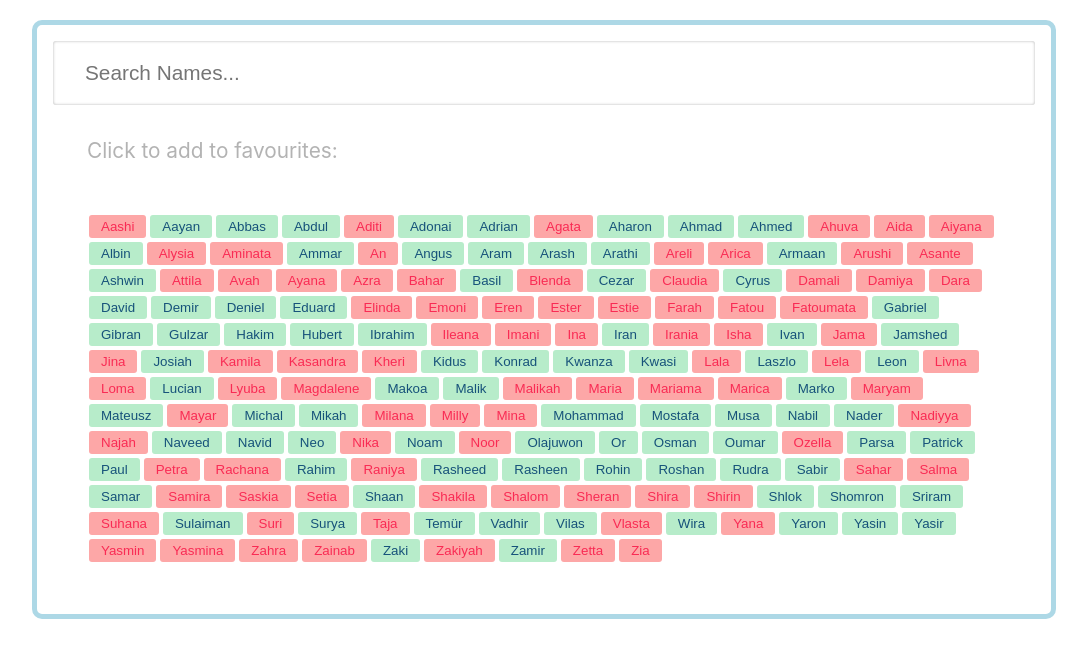
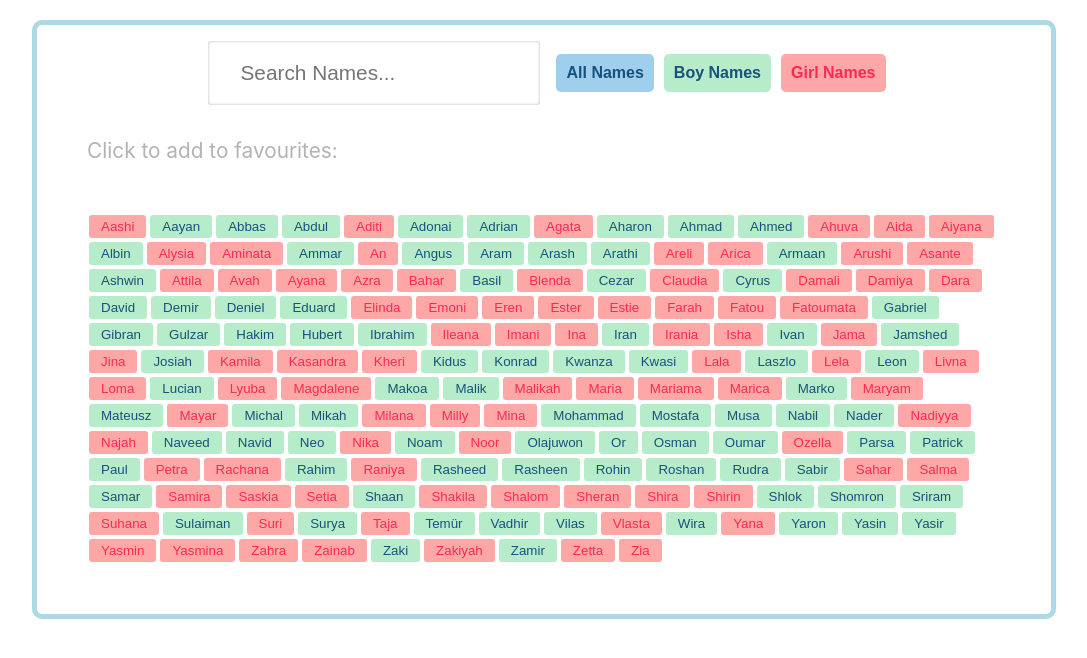
Before and after one commit to Jontas77/baby-names-react, a React (Create React App) app: page / in a window 1280 px wide. Shown: the top 658 px of the page, without its empty margins (96-1183 px from the left). Built offline with nearby package versions, Linux system fonts and the light colour scheme.

Commit message:
Worked on level 4

```diff
--- a/src/App.css
+++ b/src/App.css
@@ -19,7 +19,6 @@ input[type="text"] {
   box-shadow: inset 0 0 3px rgba(0, 0, 0, 0.3);
   border-radius: 3px;
   padding: 0 2rem;
-  width: calc(100% - 2rem);
   height: 4rem;
   transition: box-shadow 0.1s;
 }
@@ -27,6 +26,66 @@ input[type="text"] {
 input[type="text"]:focus {
   outline: none;
   box-shadow: inset 0 0 1px 3px rgb(154, 196, 222);
+}
+
+header {
+  display: flex;
+  justify-content: center;
+  align-items: center;
+}
+
+.all-names {
+  background: #a0cfee;
+  color: #16527a;
+}
+
+.all-names:hover {
+  background: #ee4f05;
+}
+
+.all-names:focus {
+  background: #ee4f05;
+  outline: none;
+  border: none;
+}
+
+.boy {
+  background: #b7ecca;
+  color: #16527a;
+}
+
+.girl {
+  background: #fda7a7;
+  color: #f92b54;
+}
+
+.boy:hover {
+  background: #8bc4ea;
+}
+
+.boy:focus {
+  background: #8bc4ea;
+  outline: none;
+  border: none;
+}
+
+.girl:hover {
+  background: #ffadd9;
+}
+
+.girl:focus {
+  background: #ffadd9;
+  outline: none;
+  border: none;
+}
+
+.gender button {
+  border: none;
+  border-radius: 5px;
+  padding: 10px;
+  margin-right: 10px;
+  font-size: 16px;
+  font-weight: 600;
 }
 
 /* NameList*/
--- a/src/App.js
+++ b/src/App.js
@@ -3,6 +3,7 @@ import BabyNamesData from "./data/babyNamesData.json";
 
 //Import Components
 import SearchBar from "./components/SearchBar";
+import FilterGender from "./components/FilterGender";
 import Favourites from "./components/Favourites";
 import FavList from "./components/FavouriteList";
 
@@ -22,11 +23,14 @@ const App = () => {
 
   return (
     <div className="container">
+      <header>
         <SearchBar
           nameList={BabyNamesData}
           search={search}
           handleChange={handleChange}
         />
+        <FilterGender nameList={BabyNamesData} />
+      </header>
       <main>
         <FavList
           nameList={BabyNamesData}
--- /dev/null
+++ b/src/components/FilterGender.js
@@ -0,0 +1,16 @@
+import React from "react";
+
+const FilterGender = ({ nameList }) => {
+    const handleChange = () => {
+        console.log("Clkick")
+    }
+  return (
+    <div className="gender">
+      <button className="all-names" onClick={() => handleChange}>All Names</button>
+      <button className="boy">Boy Names</button>
+      <button className="girl">Girl Names</button>
+    </div>
+  );
+};
+
+export default FilterGender;
--- a/src/components/SearchBar.js
+++ b/src/components/SearchBar.js
@@ -2,14 +2,14 @@ import React from "react";
 
 const SearchBar = ({ search, handleChange }) => {
   return (
-    <header>
+    <div>
       <input
         type="text"
         placeholder="Search Names..."
         value={search}
         onChange={handleChange}
       />
-    </header>
+    </div>
   );
 };
 
```
Lines whose indentation alone changed are shown as unchanged.
